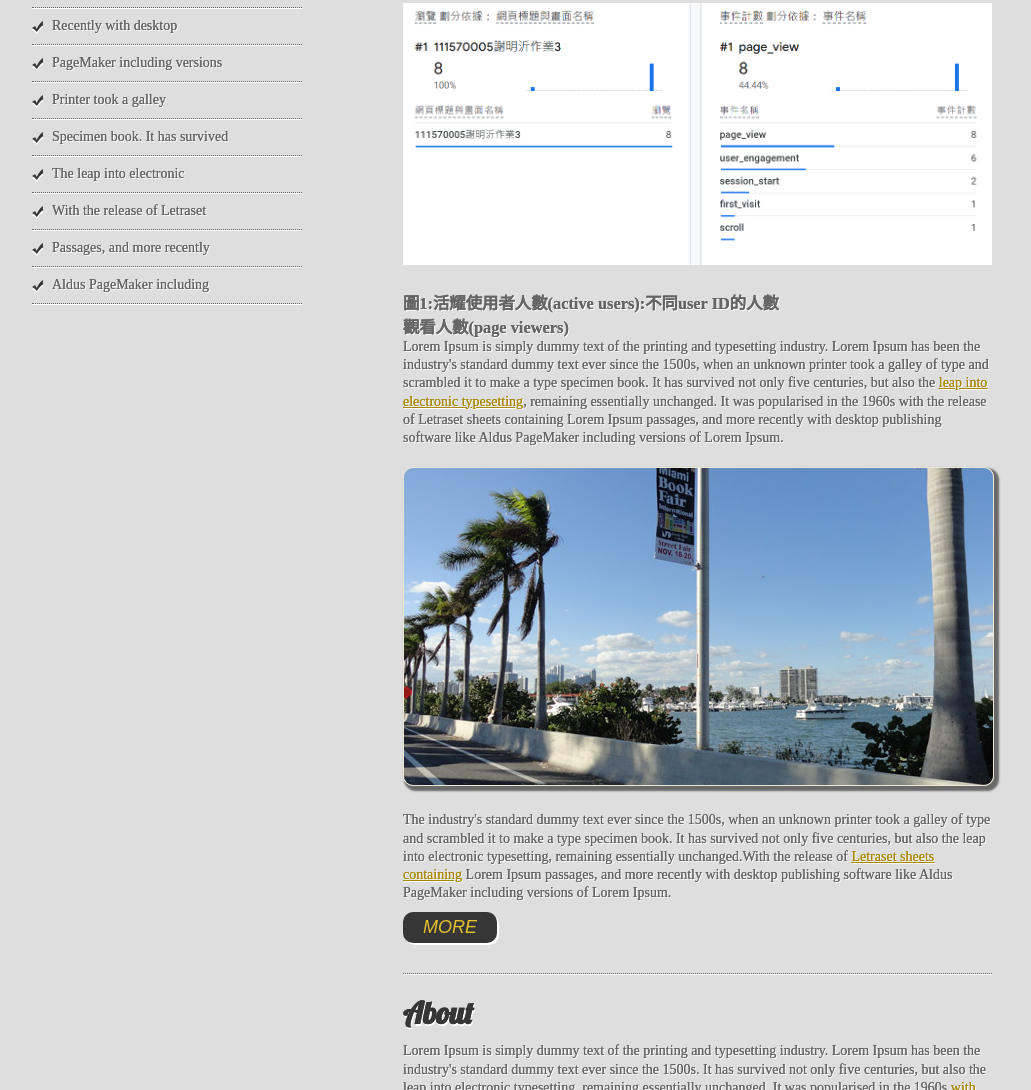
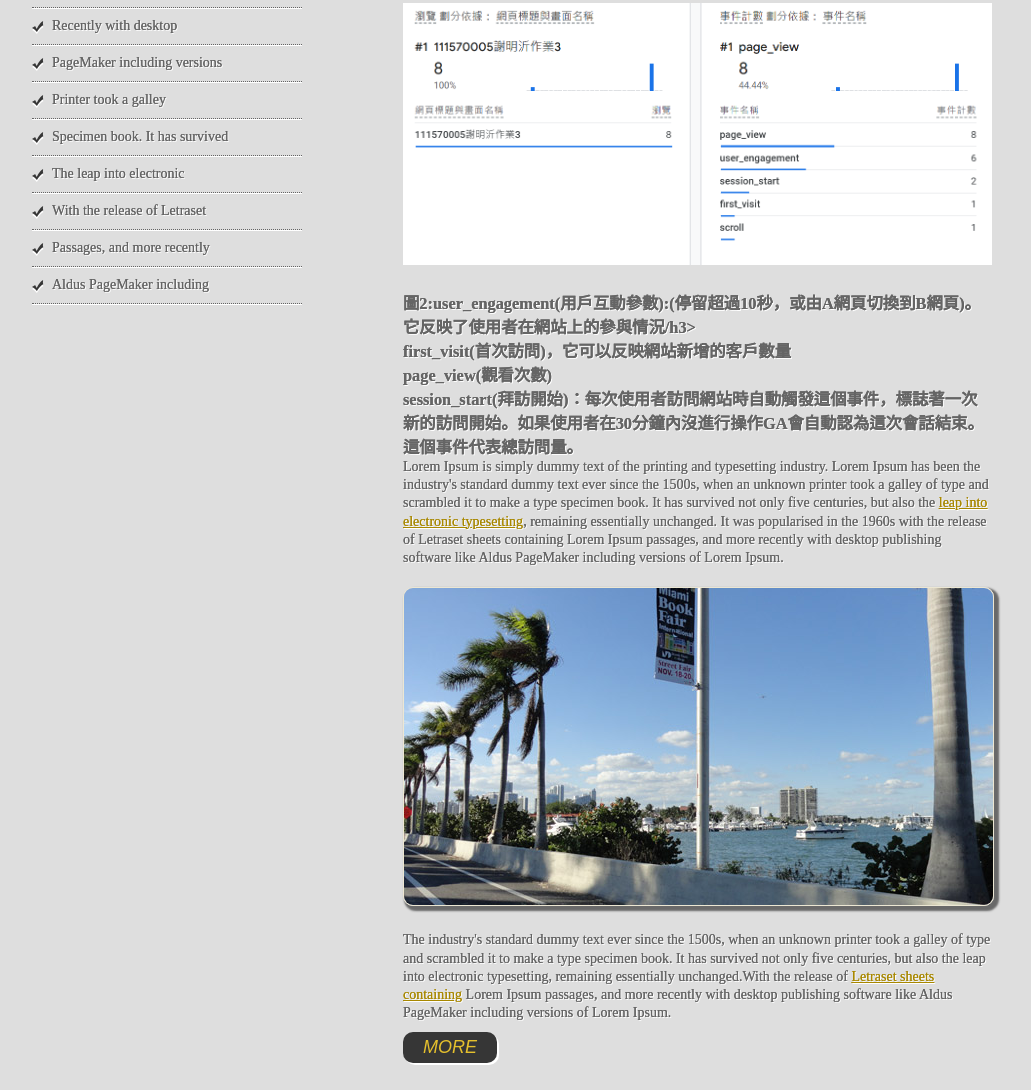
Before and after one commit to crystal543/hw3, a plain HTML site: page a6.html in a window 1280 px wide. Shown: the part 784-1874 px from the top of the page, without its empty margins (128-1159 px from the left). Drawn offline with Linux system fonts and the light colour scheme; a web font is replaced by a local one.

Commit message:
Add files via upload

```diff
--- a/a6.html
+++ b/a6.html
@@ -61,8 +61,10 @@ Released: 4.3.13
         </p>
         <p>
             <img src="images/ga-2.png" width="80%">
-            <h3>圖1:活耀使用者人數(active users):不同user ID的人數</h3>
-            <h3>觀看人數(page viewers)</h3>
+            <h3>圖2:user_engagement(用戶互動參數):(停留超過10秒，或由A網頁切換到B網頁)。它反映了使用者在網站上的參與情況/h3>
+            <h3>first_visit(首次訪問)，它可以反映網站新增的客戶數量</h3>
+            <h3>page_view(觀看次數)</h3>
+            <h3>session_start(拜訪開始)：每次使用者訪問網站時自動觸發這個事件，標誌著一次新的訪問開始。如果使用者在30分鐘內沒進行操作GA會自動認為這次會話結束。這個事件代表總訪問量。</h3>
         </p>
         <p>
         	Lorem Ipsum is simply dummy text of the printing and typesetting industry. Lorem Ipsum has been the industry's standard dummy text ever since the 1500s, when an unknown printer took a galley of type and scrambled it to make a type specimen book. It has survived not only five centuries, but also the <a href="#">leap into electronic typesetting</a>, remaining essentially unchanged. It was popularised in the 1960s with the release of Letraset sheets containing Lorem Ipsum passages, and more recently with desktop publishing software like Aldus PageMaker including versions of Lorem Ipsum.
```
